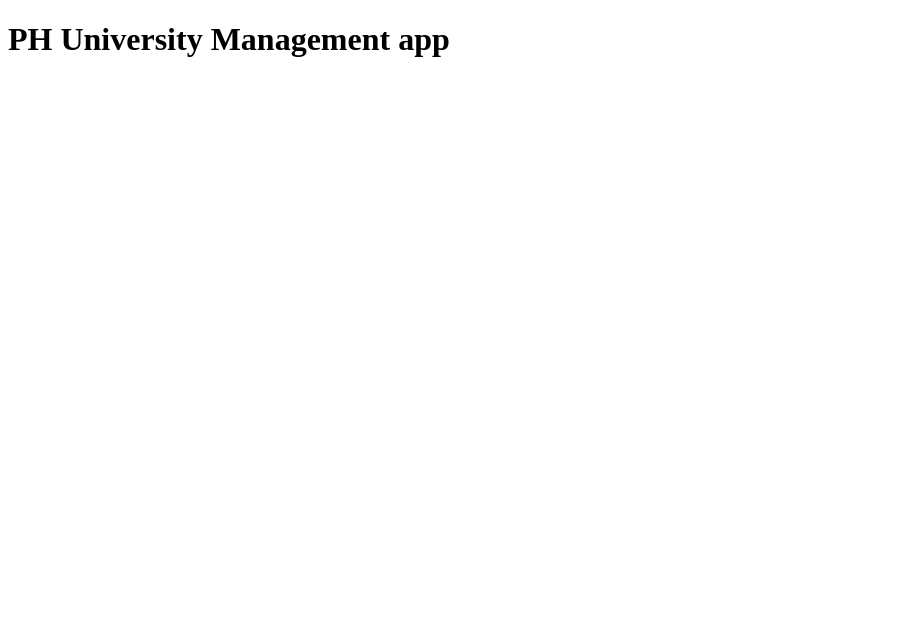
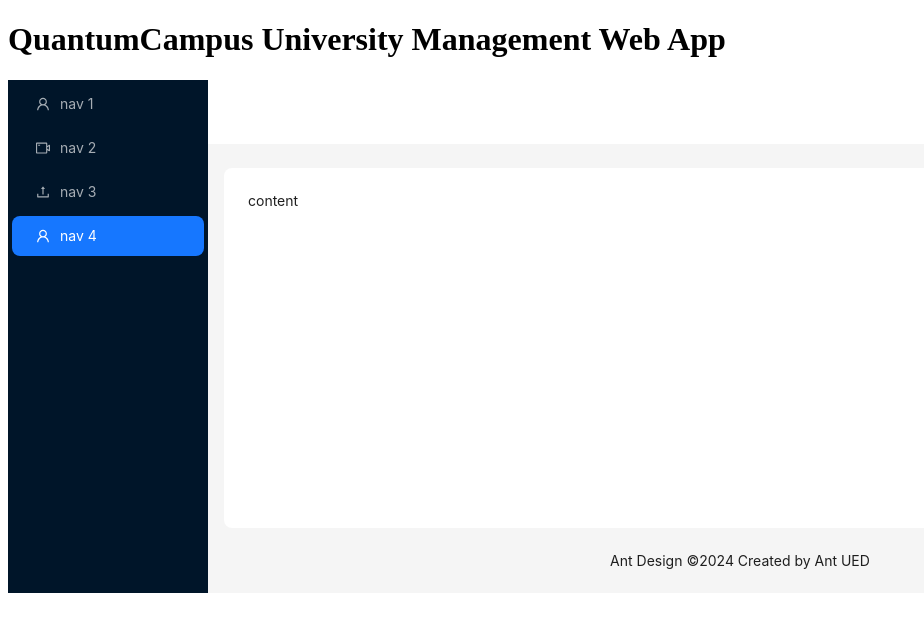
Before and after one commit to oliullah05/QuantumCampus-University-Management, a React (Vite) app: page / in a window 1280 px wide. Shown: the top 632 px of the page, without its empty margins (0-924 px from the left). Built offline with nearby package versions, Linux system fonts and the light colour scheme.

Commit message:
Layout Component With Ant Design

```diff
--- a/src/App.tsx
+++ b/src/App.tsx
@@ -1,3 +1,4 @@
+import MainLayout from "./components/layouts/MainLayout"
 
 
 function App() {
@@ -5,7 +6,8 @@
 
   return (
     <>
-    <h1>PH University Management app</h1>
+    <h1>QuantumCampus University Management Web App</h1>
+    <MainLayout></MainLayout>
     </>
   )
 }
--- /dev/null
+++ b/src/components/layouts/MainLayout.tsx
@@ -0,0 +1,57 @@
+import React from 'react';
+import { UploadOutlined, UserOutlined, VideoCameraOutlined } from '@ant-design/icons';
+import { Layout, Menu, theme } from 'antd';
+
+const { Header, Content, Footer, Sider } = Layout;
+
+const items = [UserOutlined, VideoCameraOutlined, UploadOutlined, UserOutlined].map(
+  (icon, index) => ({
+    key: String(index + 1),
+    icon: React.createElement(icon),
+    label: `nav ${index + 1}`,
+  }),
+);
+
+const MainLayout: React.FC = () => {
+  const {
+    token: { colorBgContainer, borderRadiusLG },
+  } = theme.useToken();
+
+  return (
+    <Layout>
+      <Sider
+        breakpoint="lg"
+        collapsedWidth="0"
+        onBreakpoint={(broken) => {
+          console.log(broken);
+        }}
+        onCollapse={(collapsed, type) => {
+          console.log(collapsed, type);
+        }}
+      >
+        <div className="demo-logo-vertical" />
+        <Menu theme="dark" mode="inline" defaultSelectedKeys={['4']} items={items} />
+      </Sider>
+      <Layout>
+        <Header style={{ padding: 0, background: colorBgContainer }} />
+        <Content style={{ margin: '24px 16px 0' }}>
+          <div
+            style={{
+              padding: 24,
+              minHeight: 360,
+              background: colorBgContainer,
+              borderRadius: borderRadiusLG,
+            }}
+          >
+            content
+          </div>
+        </Content>
+        <Footer style={{ textAlign: 'center' }}>
+          Ant Design ©{new Date().getFullYear()} Created by Ant UED
+        </Footer>
+      </Layout>
+    </Layout>
+  );
+};
+
+export default MainLayout;
```
Also changed, not shown: src/components/layouts/AdminLayout.tsx (added, +11 -0 lines).
